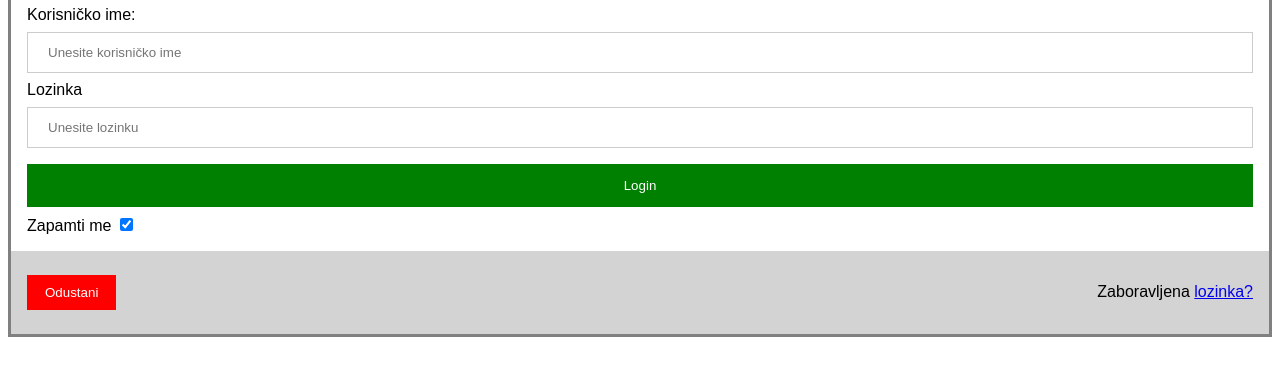
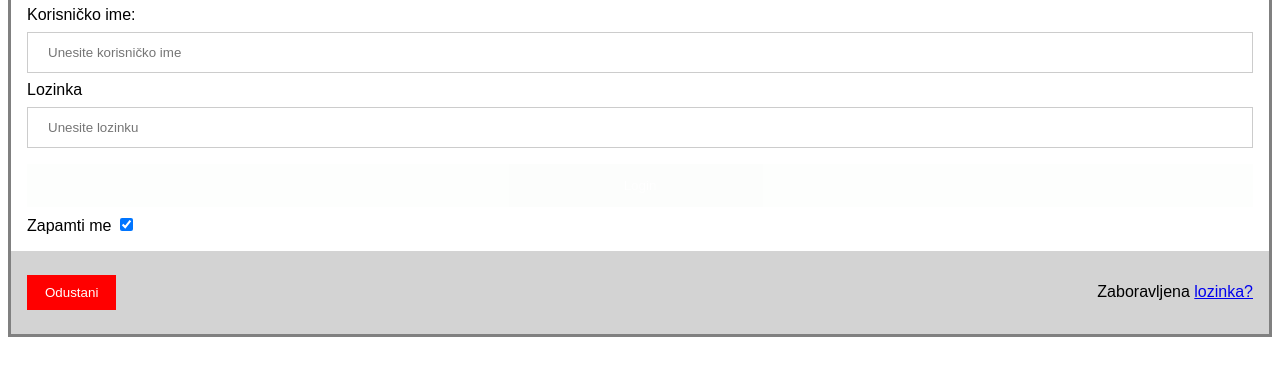
Before and after one commit to Meling1/algebra.css1, a plain HTML site: page loginform.html in a window 1280 px wide. In both pictures the pointer is over the button "Login". Shown: the part 147-522 px from the top of the page. Drawn offline with Linux system fonts and the light colour scheme.

Commit message:
dodan button hover u loginform.css

```diff
--- a/styles/loginform.css
+++ b/styles/loginform.css
@@ -51,5 +51,6 @@ Promjena stila za span i odustani button */
     .cancelbtn {width: 100%;}
 }
 
-
-}
+  button:hover {
+    opacity: 0.8%;
+  }
```
